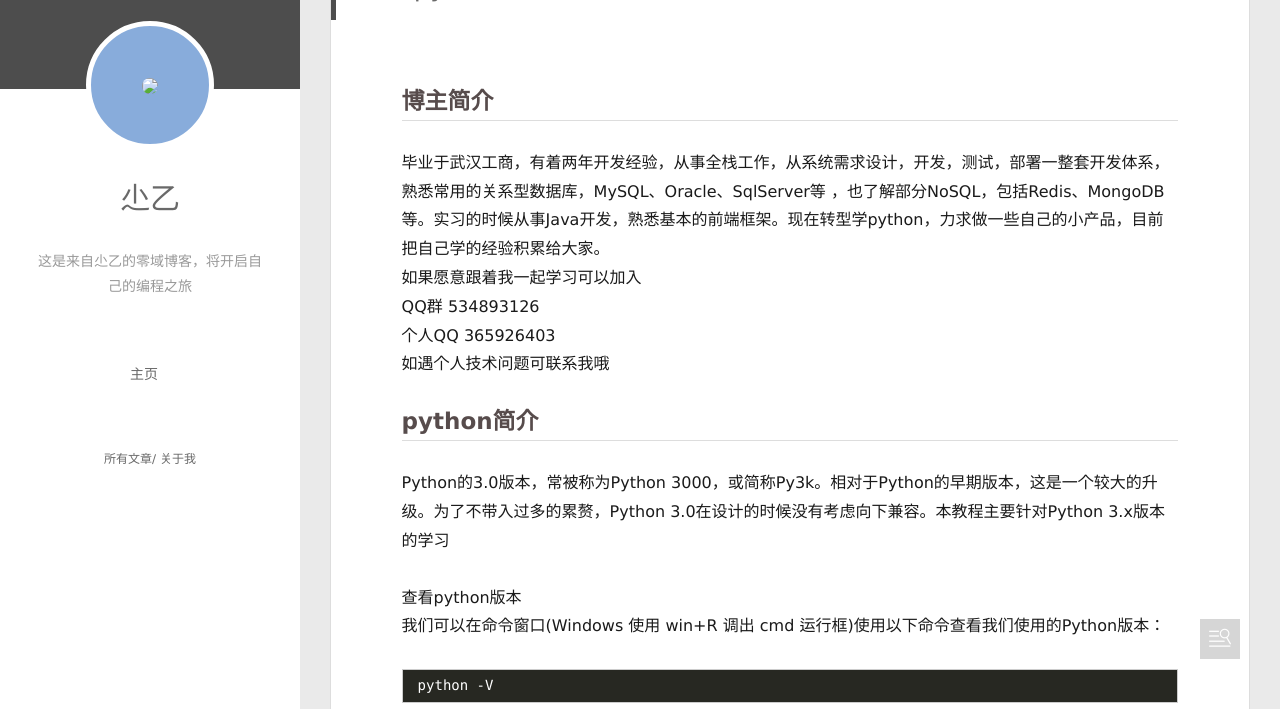
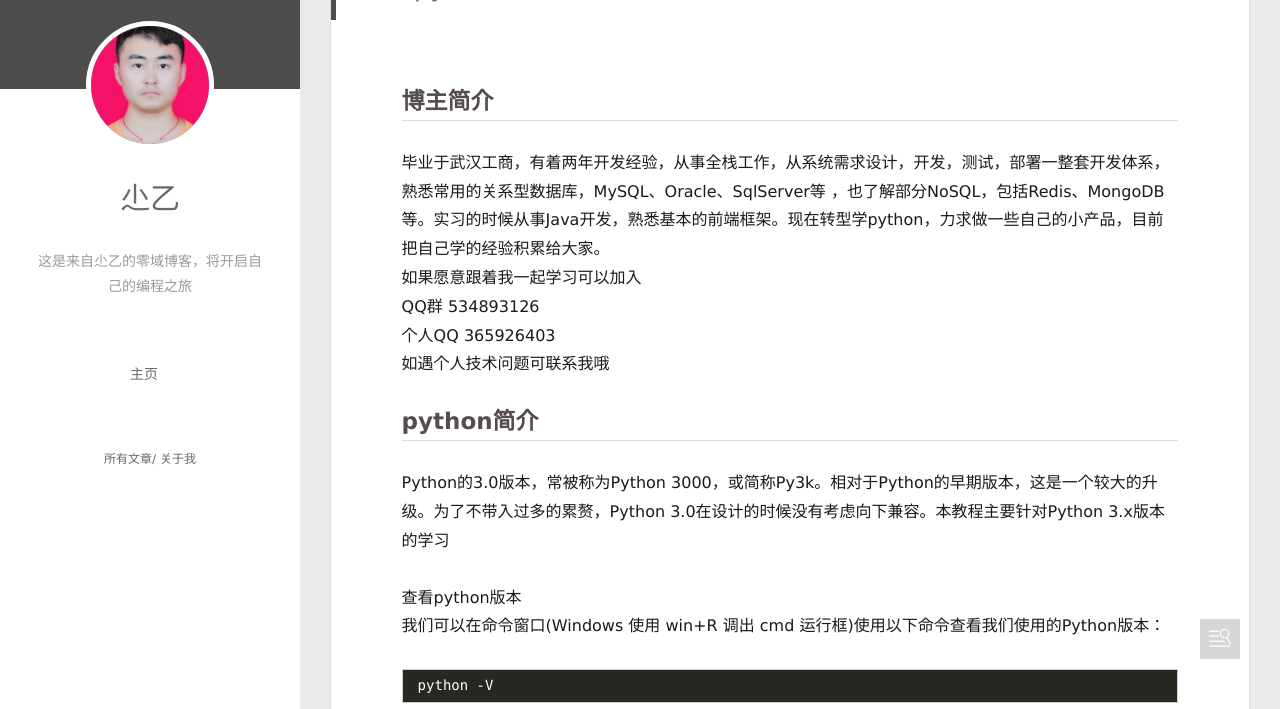
Before and after one commit to 0ar0/0ar0.github.io, a plain HTML site: page 2019/08/05/python入门一/index.html in a window 1280 px wide. Shown: the part 91-800 px from the top of the page. Drawn offline with Linux system fonts and the light colour scheme; a script that the page names is missing.

Commit message:
Site updated: 2019-08-09 14:06:11

```diff
--- a/2019/08/05/python入门一/index.html
+++ b/2019/08/05/python入门一/index.html
@@ -53,7 +53,7 @@
 <div class="intrude-less">
 	<header id="header" class="inner">
 		<a href="/" class="profilepic">
-			<img src="/hexo/img/head.jpg" class="js-avatar">
+			<img src="/img/head.jpg" class="js-avatar">
 		</a>
 		<hgroup>
 		  <h1 class="header-author"><a href="/">尐乙</a></h1>
@@ -99,7 +99,7 @@
 	<div class="intrude-less">
 		<header id="header" class="inner">
 			<div class="profilepic">
-				<img src="/hexo/img/head.jpg" class="js-avatar">
+				<img src="/img/head.jpg" class="js-avatar">
 			</div>
 			<hgroup>
 			  <h1 class="header-author js-header-author">尐乙</h1>
```
Also changed, not shown: 2019/08/07/python入门二/index.html (+2 -2 lines), archives/2019/08/index.html (+2 -2 lines), archives/2019/index.html (+2 -2 lines), archives/index.html (+2 -2 lines), index.html (+2 -2 lines).
